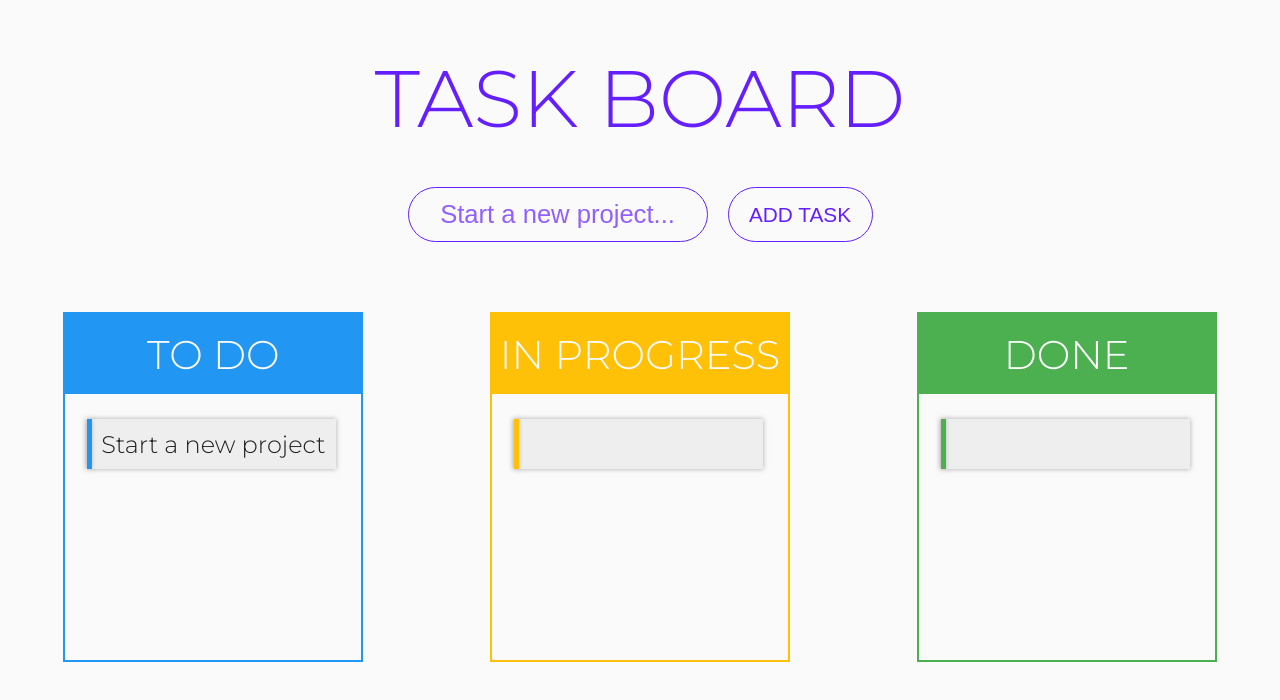
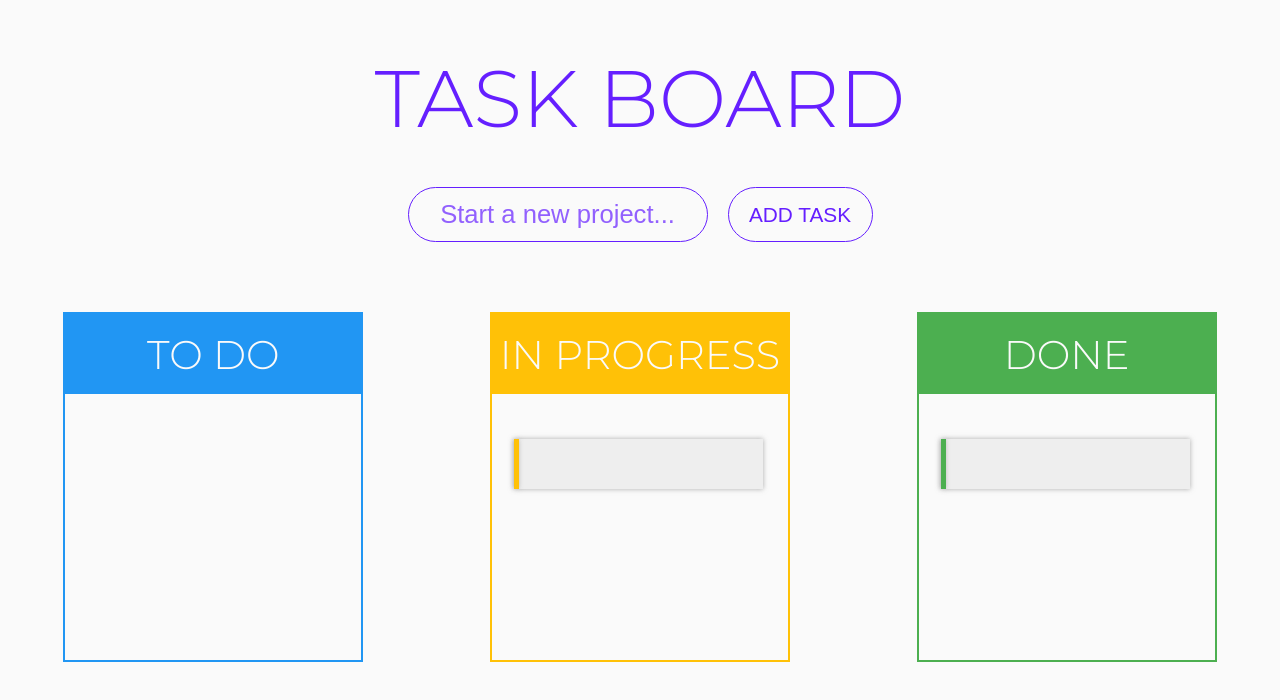
Before and after one commit to porithe/task-board, a React (Create React App) app: page / in a window 1280 px wide. Shown: the top 700 px of the page. Built offline with nearby package versions, Linux system fonts and the light colour scheme.

Commit message:
add todo

```diff
--- a/package.json
+++ b/package.json
@@ -5,7 +5,9 @@
   "dependencies": {
     "react": "^16.8.6",
     "react-dom": "^16.8.6",
+    "react-redux": "^7.1.0",
     "react-scripts": "3.0.1",
+    "redux": "^4.0.1",
     "styled-components": "^4.3.2"
   },
   "scripts": {
--- a/src/App.js
+++ b/src/App.js
@@ -4,6 +4,12 @@ import styled from 'styled-components';
 import Header from './components/Header/Header';
 import Input from './components/Input/Input';
 import Board from './components/Board/Board';
+
+import { createStore } from 'redux';
+import { Provider } from 'react-redux';
+import reducer from './reducers/index';
+
+const store = createStore(reducer);
 
 const AppBlock = styled.div`
   width: 100%;
@@ -13,11 +19,13 @@ const AppBlock = styled.div`
 const App = () => {
 
   return (
-    <AppBlock>
-      <Header />
-      <Input />
-      <Board />
-    </AppBlock>
+    <Provider store={store}>
+      <AppBlock>
+        <Header />
+        <Input />
+        <Board />
+      </AppBlock>
+    </Provider>
   )
 }
 
--- a/src/components/Board/Board.js
+++ b/src/components/Board/Board.js
@@ -1,6 +1,8 @@
 import React from 'react';
 import styled from 'styled-components';
 import { colors } from '../../template/colors.js';
+
+import { connect } from 'react-redux';
 
 const BoardBlock = styled.div`
   padding: 30px 0 30px 0;
@@ -93,6 +95,7 @@ const Task = styled.div`
   justify-content: center;
   align-items: center;
   padding: 10px;
+  margin: 20px 0 20px 0;
   ::after {
     content: '';
     position: absolute;
@@ -129,7 +132,7 @@ const theme = {
 }
 
 
-const Board = () => {
+const Board = (props) => {
 
 
   return (
@@ -142,9 +145,11 @@ const Board = () => {
               </ItemTitle>
             </ItemHeader>
             <TasksBlock>
-              <Task theme={theme.blue}>
-                <TaskContent>Start a new project</TaskContent>
-              </Task>
+              {props.todos.items.map( item => (
+                <Task key={item.id} theme={theme.blue}>
+                  <TaskContent>{item.task}</TaskContent>
+                </Task>
+              ))}
             </TasksBlock>
           </ItemBlock>
 
@@ -175,4 +180,12 @@ const Board = () => {
   )
 }
 
-export default Board;
+function mapStateToProps(state) {
+  return {
+    todos: state.todos,
+    inprog: state.inprog,
+    done: state.done,
+  }
+}
+
+export default connect(mapStateToProps)(Board);
--- a/src/components/Input/Input.js
+++ b/src/components/Input/Input.js
@@ -1,6 +1,7 @@
 import React from 'react';
 import styled from 'styled-components';
 import { colors } from '../../template/colors.js';
+import { connect } from 'react-redux';
 
 const InputBlock = styled.div`
   width: 100%;
@@ -22,6 +23,7 @@ const Inp = styled.input`
   font-size: 1.1rem;
   transition: box-shadow .3s;
   -webkit-appearance: none;
+  padding: 0 20px 0 20px;
   ::placeholder {
     color: ${colors.purple};
     opacity: 0.7;
@@ -115,14 +117,41 @@ const Button = styled.button`
   }
 `;
 
-const Input = () => {
+const Input = (props) => {
+
+  const [taskValue, setTask] = React.useState('');
+
+  const [taskId, setTaskId] = React.useState(0);
+
+  const sendTask = (e) => {
+    setTaskId(taskId + 1);
+
+    const itemObject = {
+      id: taskId,
+      task: taskValue,
+    }
+
+    props.dispatch({
+      type: 'ADD_TODO',
+      item: itemObject,
+    });
+
+    setTask(e.target.value = '');
+  }
+
 
   return (
     <InputBlock>
-      <Inp placeholder="Start a new project..." />
-      <Button>ADD TASK</Button>
+      <Inp value={taskValue} onChange={e => setTask(e.target.value)} placeholder="Start a new project..." />
+      <Button onClick={sendTask}>ADD TASK</Button>
     </InputBlock>
   )
 }
 
-export default Input;
+function mapStateToProps(state) {
+  return {
+    todos: state.todos,
+  }
+}
+
+export default connect(mapStateToProps)(Input);
--- /dev/null
+++ b/src/reducers/done.js
@@ -0,0 +1,8 @@
+export default function done(state = [], action) {
+  switch(action.type) {
+    case 'ADD_DONE':
+      return state.concat([action.task]);
+    default:
+      return state;
+  }
+}
--- /dev/null
+++ b/src/reducers/index.js
@@ -0,0 +1,10 @@
+import { combineReducers } from 'redux';
+import todos from './todos';
+import inprog from './inprog';
+import done from './done';
+
+export default combineReducers({
+  todos,
+  inprog,
+  done
+})
--- /dev/null
+++ b/src/reducers/inprog.js
@@ -0,0 +1,8 @@
+export default function inprog(state = [], action) {
+  switch(action.type) {
+    case 'ADD_INPROG':
+      return state.concat([action.task]);
+    default:
+      return state;
+  }
+}
--- /dev/null
+++ b/src/reducers/todos.js
@@ -0,0 +1,14 @@
+const todoState = {
+  items: [],
+}
+
+export default function todos(state = todoState, action) {
+  switch(action.type) {
+    case 'ADD_TODO':
+      return {
+        items: [...state.items, action.item]
+      };
+    default:
+      return state;
+  }
+}
```
Also changed, not shown: 1 other file (tests, documents, lock files or other folders).
